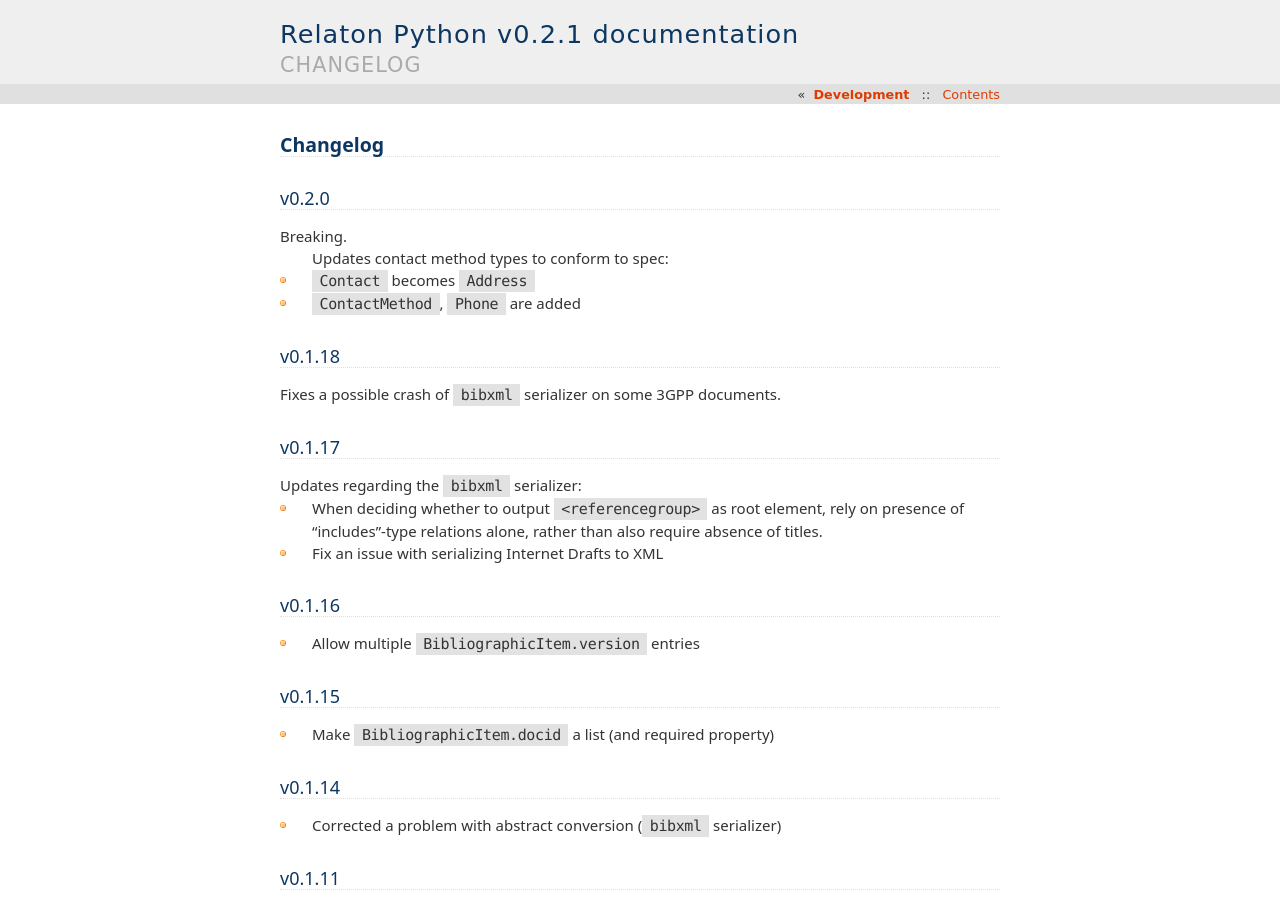
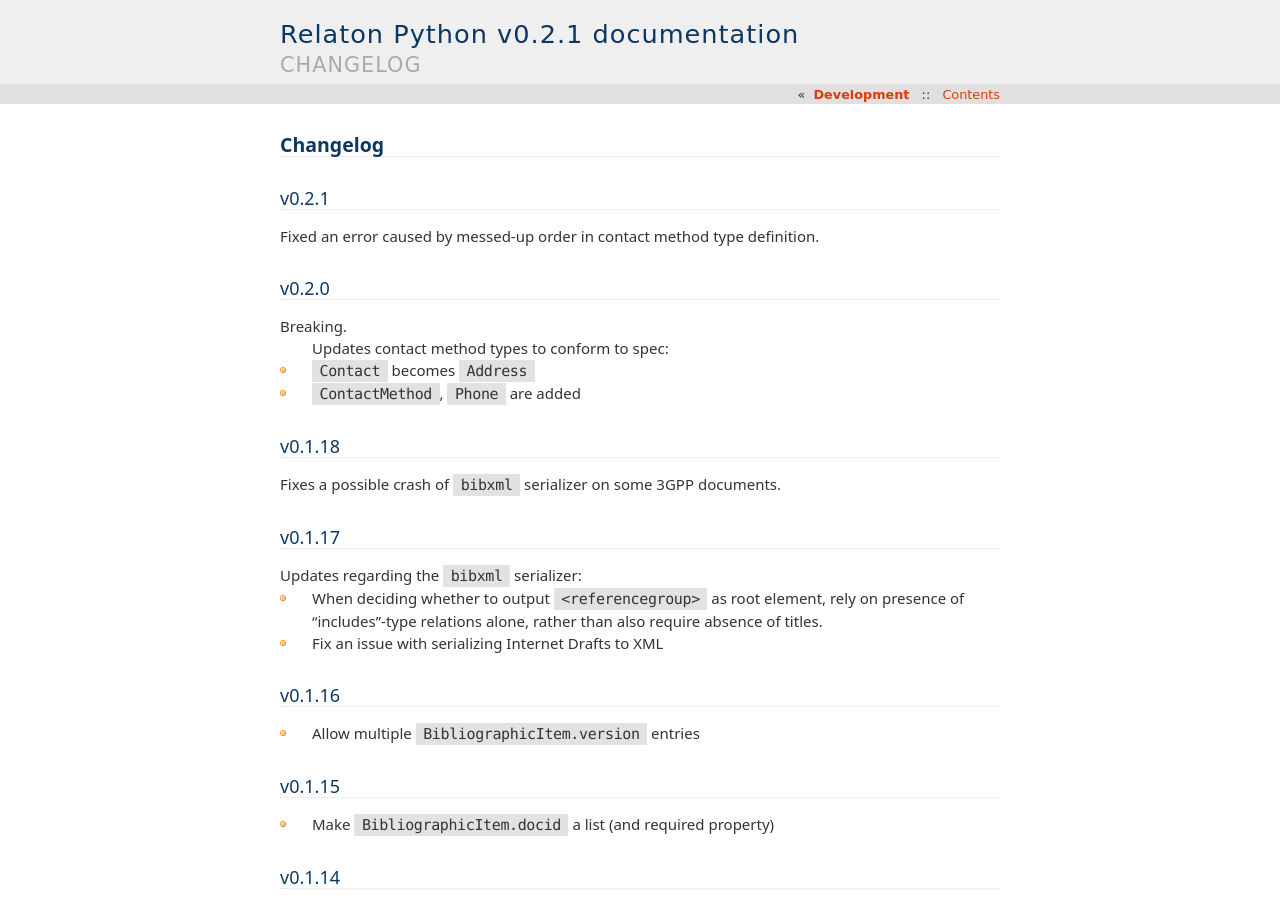
Before and after one commit to relaton/relaton-py, a Sphinx documentation site: the page built from docs/changelog.rst, in a window 1280 px wide and 900 px high. Built offline with Sphinx 7.4.7, drawn with Linux system fonts in a browser that asks for light colours.

Commit message:
docs(changelog): add 0.2.1

```diff
--- a/docs/changelog.rst
+++ b/docs/changelog.rst
@@ -1,6 +1,11 @@
 =========
 Changelog
 =========
+
+v0.2.1
+======
+
+Fixed an error caused by messed-up order in contact method type definition.
 
 v0.2.0
 ======
```
